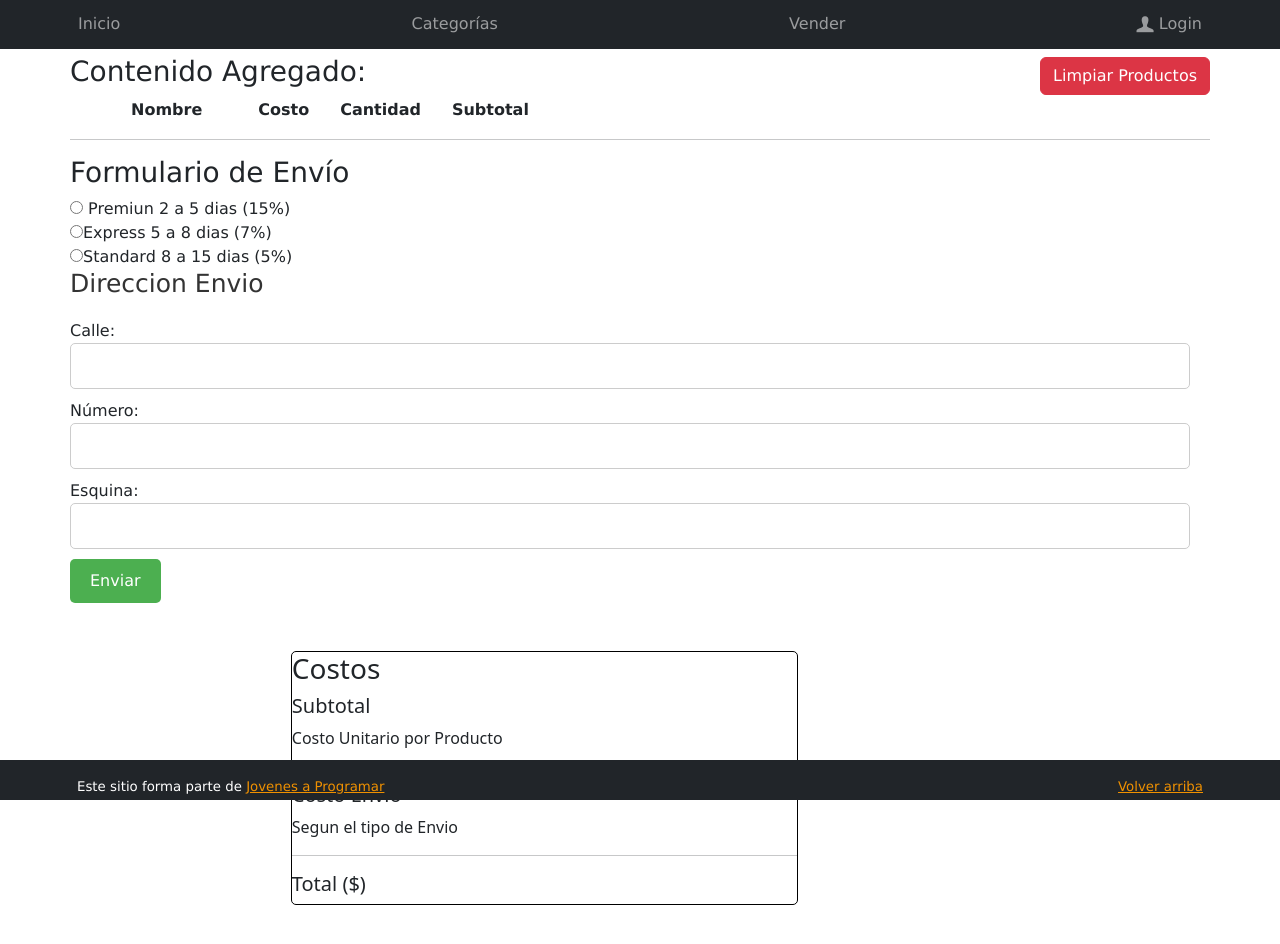
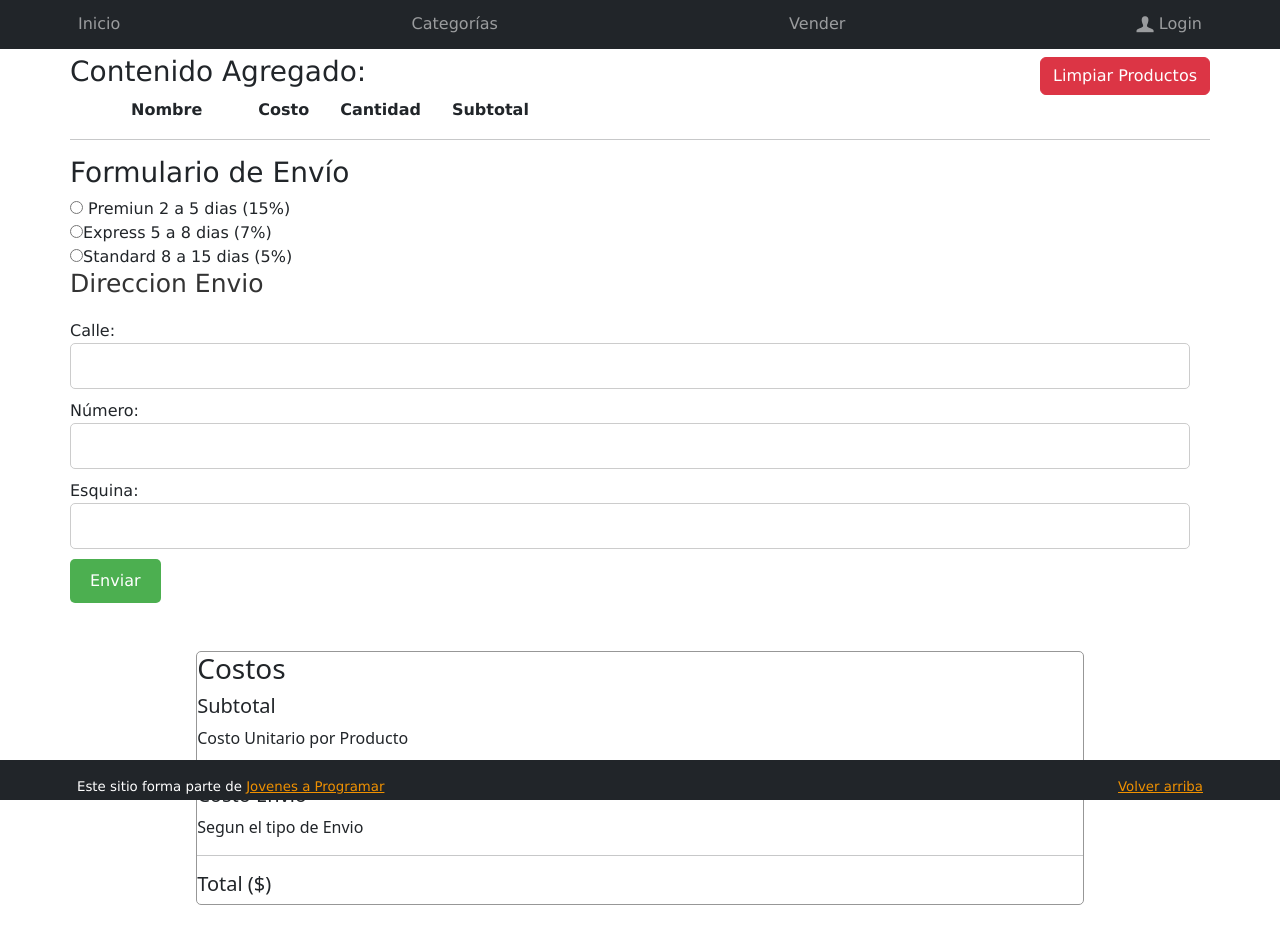
Before and after one commit to Lucia-Machado/e-mercadoGRUPAL, a plain HTML site: page cart.html in a window 1280 px wide. Drawn offline with nearby package versions, Linux system fonts and the light colour scheme; no server answers; a script that the page names is missing.

Commit message:
Estilos Carrito

```diff
--- a/css/styles.css
+++ b/css/styles.css
@@ -929,10 +929,15 @@ thead tr th{
   font-weight: bold;
 }
 #containerCostos{
-  margin-left: 17.8em;
-  width: 40%;
-  border: 1px solid black;
+  margin-left: 15%;
+  margin-right: 15%;
+  border: 1px solid rgb(151, 151, 151);
   border-radius: 5px;
+}
+#centrarh5{
+margin-top: 5px;
+margin-bottom: 5px;
+
 }
 #clearfix{
   padding-bottom: 50px;
```
